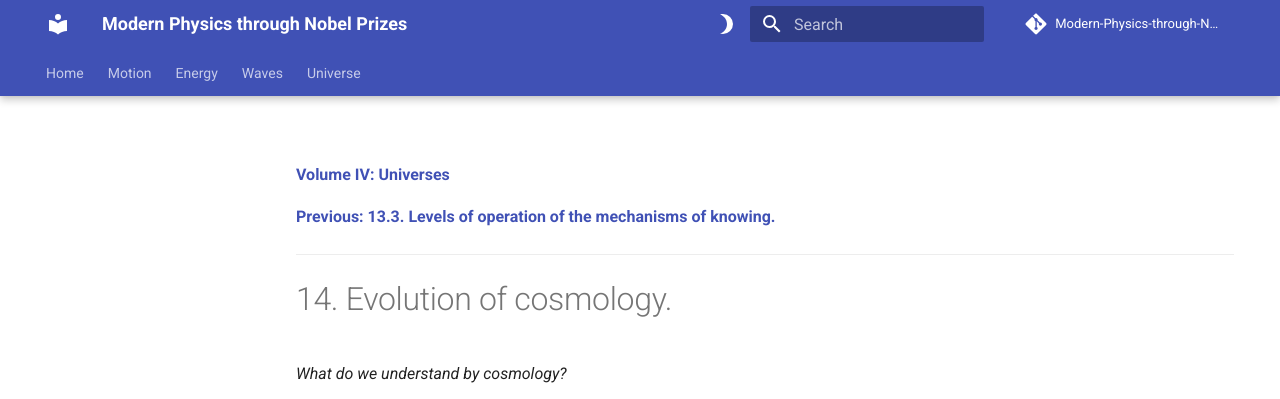
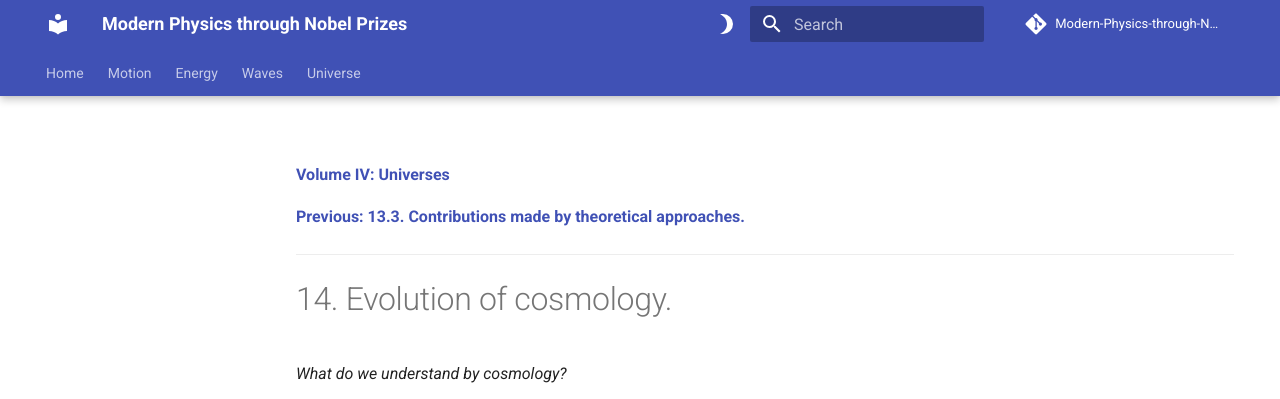
Before and after one commit to modphysnobel/modphysnobel.github.io, an MkDocs documentation site: the page built from docs/vol-IV/vol-IV-chap-14-sect-1.md, in a window 1280 px wide and 900 px high. Shown: the top 399 px of the window. Built offline with MkDocs 1.6.1 and Material for MkDocs 9.7.7, drawn with Linux system fonts in a browser that asks for light colours; some web fonts are replaced; comment, search, counter and statistics services are not loaded.

Commit message:
Update vol-IV-chap-14-sect-1.md

```diff
--- a/docs/vol-IV/vol-IV-chap-14-sect-1.md
+++ b/docs/vol-IV/vol-IV-chap-14-sect-1.md
@@ -1,7 +1,7 @@
 
 [**Volume IV: Universes**](./volume-IV.md)
 
-[**Previous: 13.3. Levels of operation of the mechanisms of knowing.**](./vol-IV-chap-13-sect-3.md)
+[**Previous: 13.3. Contributions made by theoretical approaches.**](./vol-IV-chap-13-sect-3.md)
 
 ***
 
```
